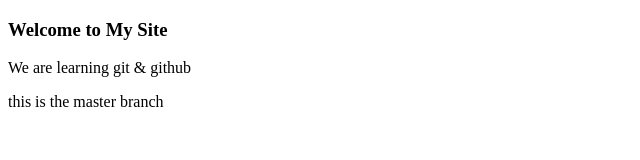
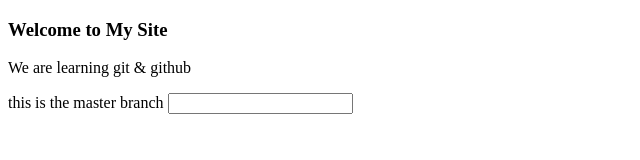
Before and after one commit to rakeshjat13/gitApp, a plain HTML site: page index.html in a window 1280 px wide. Shown: the whole page, without its empty margins (0-640 px from the left). Drawn offline with Linux system fonts and the light colour scheme.

Commit message:
add input tag

```diff
--- a/index.html
+++ b/index.html
@@ -7,5 +7,6 @@
 	<h3> Welcome to My Site</h3>
 	<p> We are learning git & github </p>
 	<label>this is the master branch</label>
+	<input type="text" name="">
 </body>
 </html>
```
